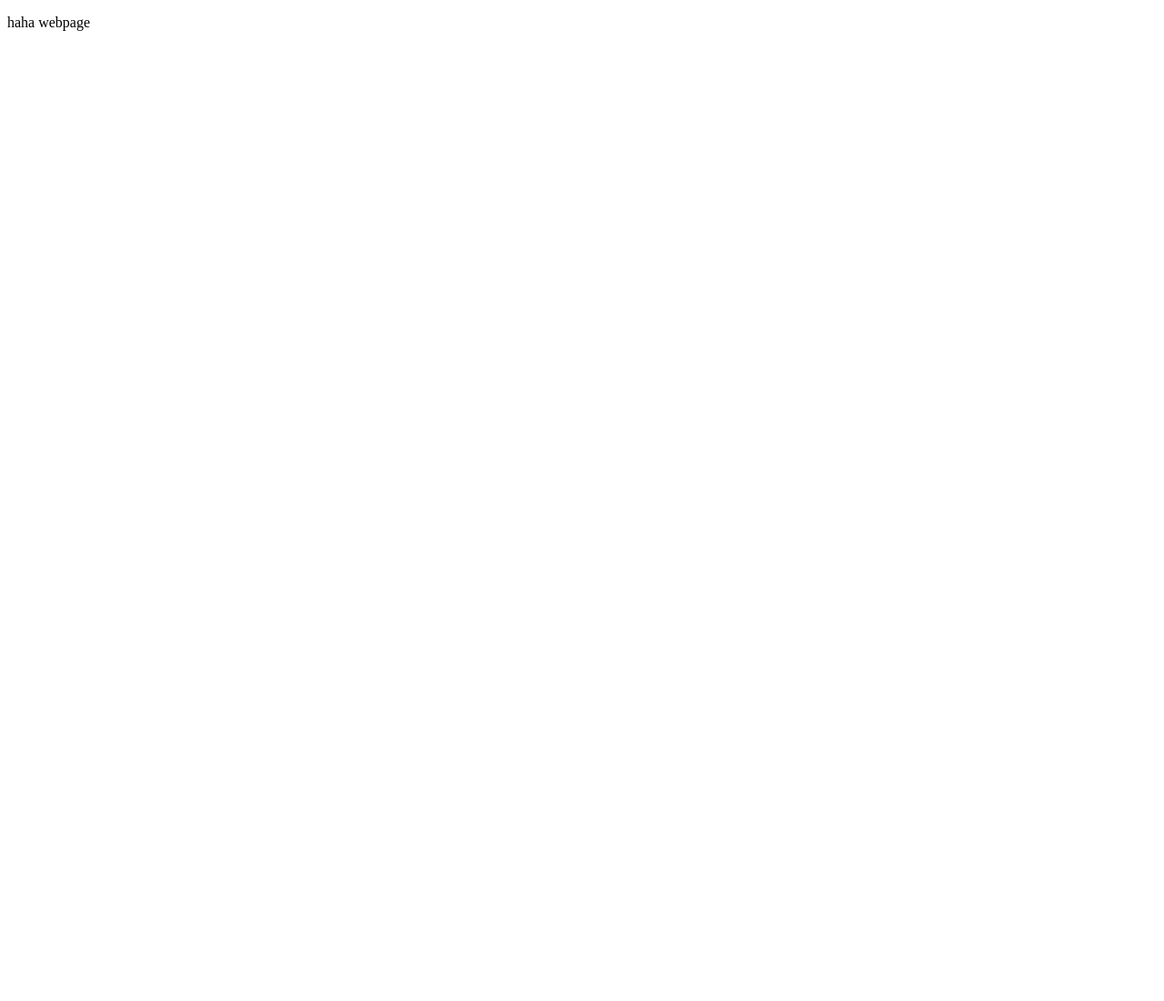
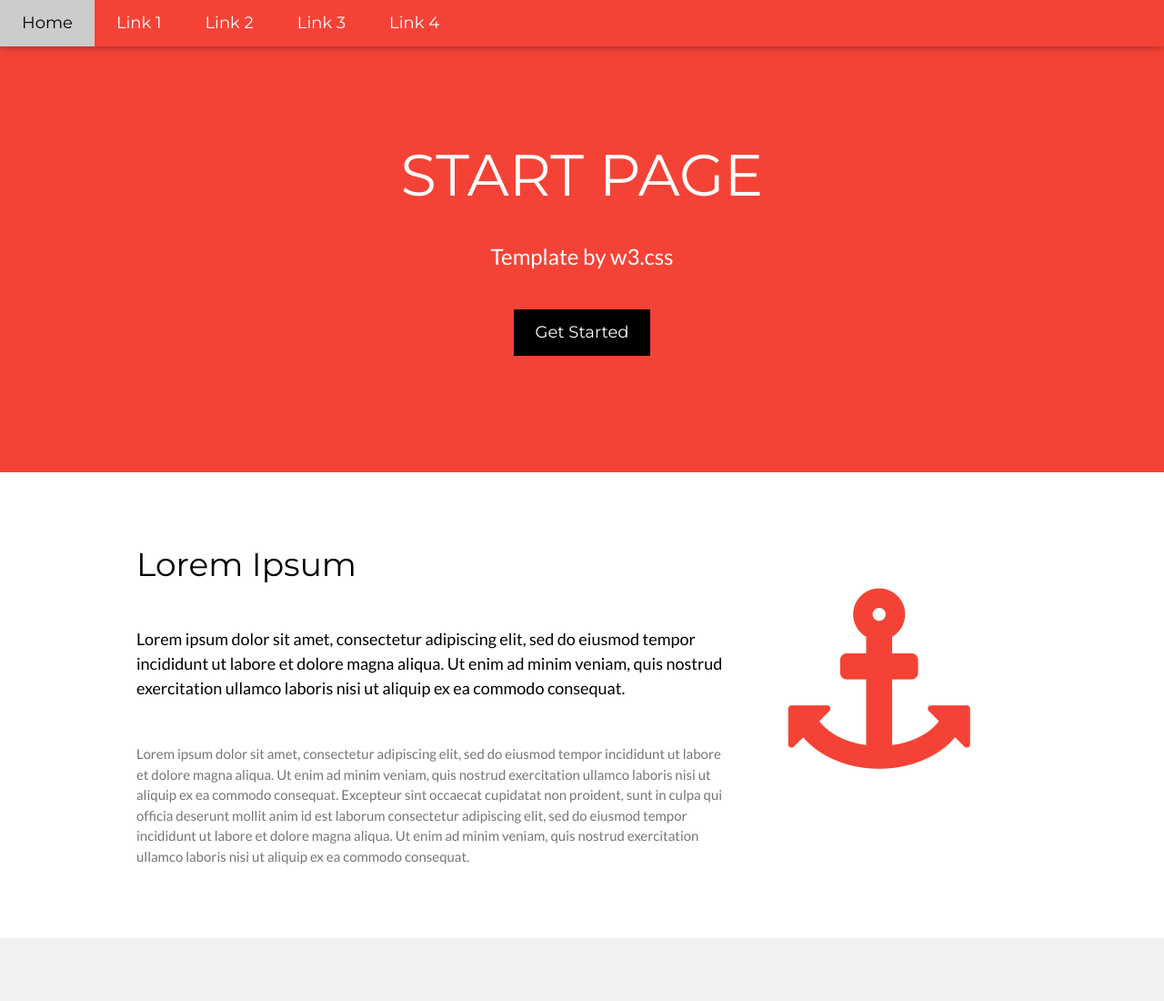
Before and after one commit to Doug-Dimmadome/first-rep-test, a plain HTML site: page index.html in a window 1280 px wide. Shown: the top 1100 px of the page at 91% size. Before the commit the page ends 800 px from the top, so only its background shows below. Drawn offline with nearby package versions, Linux system fonts and the light colour scheme.

Commit message:
try to host the thingy

```diff
--- a/index.html
+++ b/index.html
@@ -1,10 +1,84 @@
 <!DOCTYPE html>
-<html>
-    <head>
-      <meta charset="uft-8">
-      <title>Main Page</title>
-    </head>
-    <body>
-      <p>haha webpage</p>
-    </body>
+<html lang="en">
+<head>
+<title>W3.CSS Template</title>
+<meta charset="UTF-8">
+<meta name="viewport" content="width=device-width, initial-scale=1">
+<link rel="stylesheet" href="https://www.w3schools.com/w3css/4/w3.css">
+<link rel="stylesheet" href="https://fonts.googleapis.com/css?family=Lato">
+<link rel="stylesheet" href="https://fonts.googleapis.com/css?family=Montserrat">
+<link rel="stylesheet" href="https://cdnjs.cloudflare.com/ajax/libs/font-awesome/4.7.0/css/font-awesome.min.css">
+<style>
+body,h1,h2,h3,h4,h5,h6 {font-family: "Lato", sans-serif}
+.w3-bar,h1,button {font-family: "Montserrat", sans-serif}
+.fa-anchor,.fa-coffee {font-size:200px}
+</style>
+</head>
+<body>
+
+<!-- Navbar -->
+<div class="w3-top">
+  <div class="w3-bar w3-red w3-card w3-left-align w3-large">
+    <a class="w3-bar-item w3-button w3-hide-medium w3-hide-large w3-right w3-padding-large w3-hover-white w3-large w3-red" href="javascript:void(0);" onclick="myFunction()" title="Toggle Navigation Menu"><i class="fa fa-bars"></i></a>
+    <a href="#" class="w3-bar-item w3-button w3-padding-large w3-white">Home</a>
+    <a href="#" class="w3-bar-item w3-button w3-hide-small w3-padding-large w3-hover-white">Link 1</a>
+    <a href="#" class="w3-bar-item w3-button w3-hide-small w3-padding-large w3-hover-white">Link 2</a>
+    <a href="#" class="w3-bar-item w3-button w3-hide-small w3-padding-large w3-hover-white">Link 3</a>
+    <a href="#" class="w3-bar-item w3-button w3-hide-small w3-padding-large w3-hover-white">Link 4</a>
+  </div>
+
+  <!-- Navbar on small screens -->
+  <div id="navDemo" class="w3-bar-block w3-white w3-hide w3-hide-large w3-hide-medium w3-large">
+    <a href="#" class="w3-bar-item w3-button w3-padding-large">Link 1</a>
+    <a href="#" class="w3-bar-item w3-button w3-padding-large">Link 2</a>
+    <a href="#" class="w3-bar-item w3-button w3-padding-large">Link 3</a>
+    <a href="#" class="w3-bar-item w3-button w3-padding-large">Link 4</a>
+  </div>
+</div>
+
+<!-- Header -->
+<header class="w3-container w3-red w3-center" style="padding:128px 16px">
+  <h1 class="w3-margin w3-jumbo">START PAGE</h1>
+  <p class="w3-xlarge">Template by w3.css</p>
+  <button class="w3-button w3-black w3-padding-large w3-large w3-margin-top">Get Started</button>
+</header>
+
+<!-- First Grid -->
+<div class="w3-row-padding w3-padding-64 w3-container">
+  <div class="w3-content">
+    <div class="w3-twothird">
+      <h1>Lorem Ipsum</h1>
+      <h5 class="w3-padding-32">Lorem ipsum dolor sit amet, consectetur adipiscing elit, sed do eiusmod tempor incididunt ut labore et dolore magna aliqua. Ut enim ad minim veniam, quis nostrud exercitation ullamco laboris nisi ut aliquip ex ea commodo consequat.</h5>
+
+      <p class="w3-text-grey">Lorem ipsum dolor sit amet, consectetur adipiscing elit, sed do eiusmod tempor incididunt ut labore et dolore magna aliqua. Ut enim ad minim veniam, quis nostrud exercitation ullamco laboris nisi ut aliquip ex ea commodo consequat. Excepteur sint
+        occaecat cupidatat non proident, sunt in culpa qui officia deserunt mollit anim id est laborum consectetur adipiscing elit, sed do eiusmod tempor incididunt ut labore et dolore magna aliqua. Ut enim ad minim veniam, quis nostrud exercitation ullamco
+        laboris nisi ut aliquip ex ea commodo consequat.</p>
+    </div>
+
+    <div class="w3-third w3-center">
+      <i class="fa fa-anchor w3-padding-64 w3-text-red"></i>
+    </div>
+  </div>
+</div>
+
+<!-- Second Grid -->
+<div class="w3-row-padding w3-light-grey w3-padding-64 w3-container">
+  <div class="w3-content">
+    <div class="w3-third w3-center">
+      <i class="fa fa-coffee w3-padding-64 w3-text-red w3-margin-right"></i>
+    </div>
+
+    <div class="w3-twothird">
+      <h1>Lorem Ipsum</h1>
+      <h5 class="w3-padding-32">Lorem ipsum dolor sit amet, consectetur adipiscing elit, sed do eiusmod tempor incididunt ut labore et dolore magna aliqua. Ut enim ad minim veniam, quis nostrud exercitation ullamco laboris nisi ut aliquip ex ea commodo consequat.</h5>
+
+      <p class="w3-text-grey">Lorem ipsum dolor sit amet, consectetur adipiscing elit, sed do eiusmod tempor incididunt ut labore et dolore magna aliqua. Ut enim ad minim veniam, quis nostrud exercitation ullamco laboris nisi ut aliquip ex ea commodo consequat. Excepteur sint
+        occaecat cupidatat non proident, sunt in culpa qui officia deserunt mollit anim id est laborum consectetur adipiscing elit, sed do eiusmod tempor incididunt ut labore et dolore magna aliqua. Ut enim ad minim veniam, quis nostrud exercitation ullamco
+        laboris nisi ut aliquip ex ea commodo consequat.</p>
+    </div>
+  </div>
+</div>
+
+
+</body>
 </html>
```
